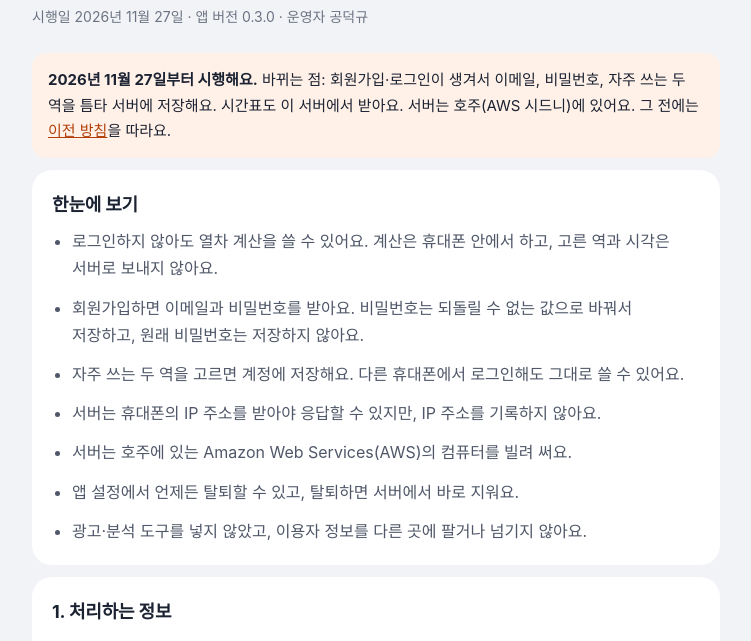
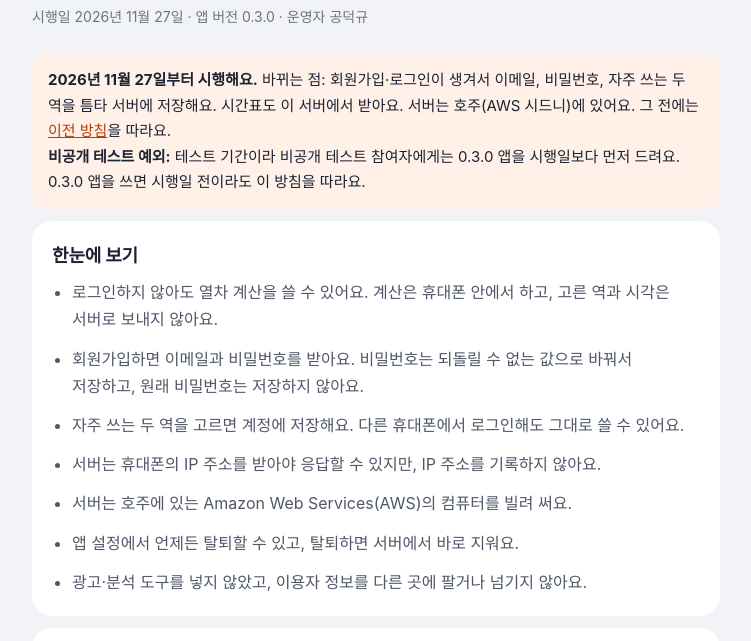
Before and after one commit to Teumta/Teumta-Server, a plain HTML site: page docs/privacy.html in a window 1280 px wide. Shown: the part 147-788 px from the top of the page, without its empty margins (264-1015 px from the left). Drawn offline with Linux system fonts and the light colour scheme; a web font is replaced by a local one.

Commit message:
[#29]- docs: 방침에 비공개 테스트 예외 안내

```diff
--- a/docs/privacy.html
+++ b/docs/privacy.html
@@ -13,7 +13,7 @@
   <header><img src="icon.png" alt=""><span>틈타</span></header>
   <h1>개인정보처리방침</h1>
   <p class="meta">시행일 2026년 11월 27일 · 앱 버전 0.3.0 · 운영자 공덕규</p>
-  <p class="note"><strong>2026년 11월 27일부터 시행해요.</strong> 바뀌는 점: 회원가입·로그인이 생겨서 이메일, 비밀번호, 자주 쓰는 두 역을 틈타 서버에 저장해요. 시간표도 이 서버에서 받아요. 서버는 호주(AWS 시드니)에 있어요. 그 전에는 <a href="#changes">이전 방침</a>을 따라요.</p>
+  <p class="note"><strong>2026년 11월 27일부터 시행해요.</strong> 바뀌는 점: 회원가입·로그인이 생겨서 이메일, 비밀번호, 자주 쓰는 두 역을 틈타 서버에 저장해요. 시간표도 이 서버에서 받아요. 서버는 호주(AWS 시드니)에 있어요. 그 전에는 <a href="#changes">이전 방침</a>을 따라요.<br><strong>비공개 테스트 예외:</strong> 테스트 기간이라 비공개 테스트 참여자에게는 0.3.0 앱을 시행일보다 먼저 드려요. 0.3.0 앱을 쓰면 시행일 전이라도 이 방침을 따라요.</p>
 
   <section id="summary">
     <h2>한눈에 보기</h2>
@@ -119,6 +119,7 @@
     <h2>10. 바뀔 때</h2>
     <p>처리하는 정보가 달라지면 업데이트 전에 이 페이지를 개정하고 앱에서도 알려요. 내용이 바뀌면 시행 7일 전에 알려요.</p>
     <p>2026년 11월 20일: 계정에 저장하는 두 역을 부르는 이름을 "자주 쓰는 두 역"으로 바꿨어요. 처리하는 정보와 시행일은 그대로예요.</p>
+    <p>2026년 11월 20일: 비공개 테스트 기간이라 예외로, 테스트 참여자에게 0.3.0 앱을 11월 27일보다 먼저 드려요. 0.3.0 앱으로 시간표를 받거나 회원가입·로그인하면 그때부터 이 방침을 따라요. 다른 이용자에게는 시행일이 그대로예요.</p>
     <h3>이전 방침</h3>
     <ul>
       <li><a href="privacy-0.2.0.html">0.2.0</a> · 2026년 11월 23일부터 26일까지</li>
```
